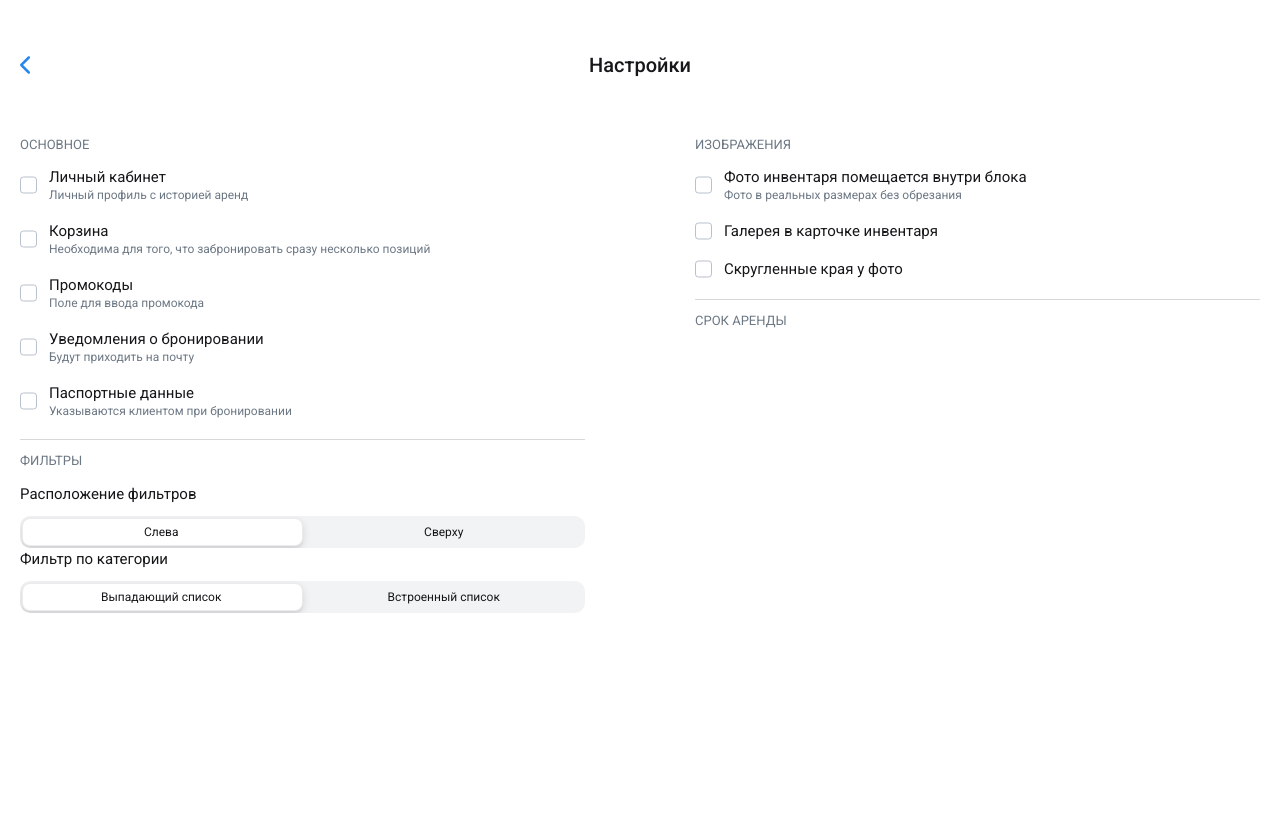
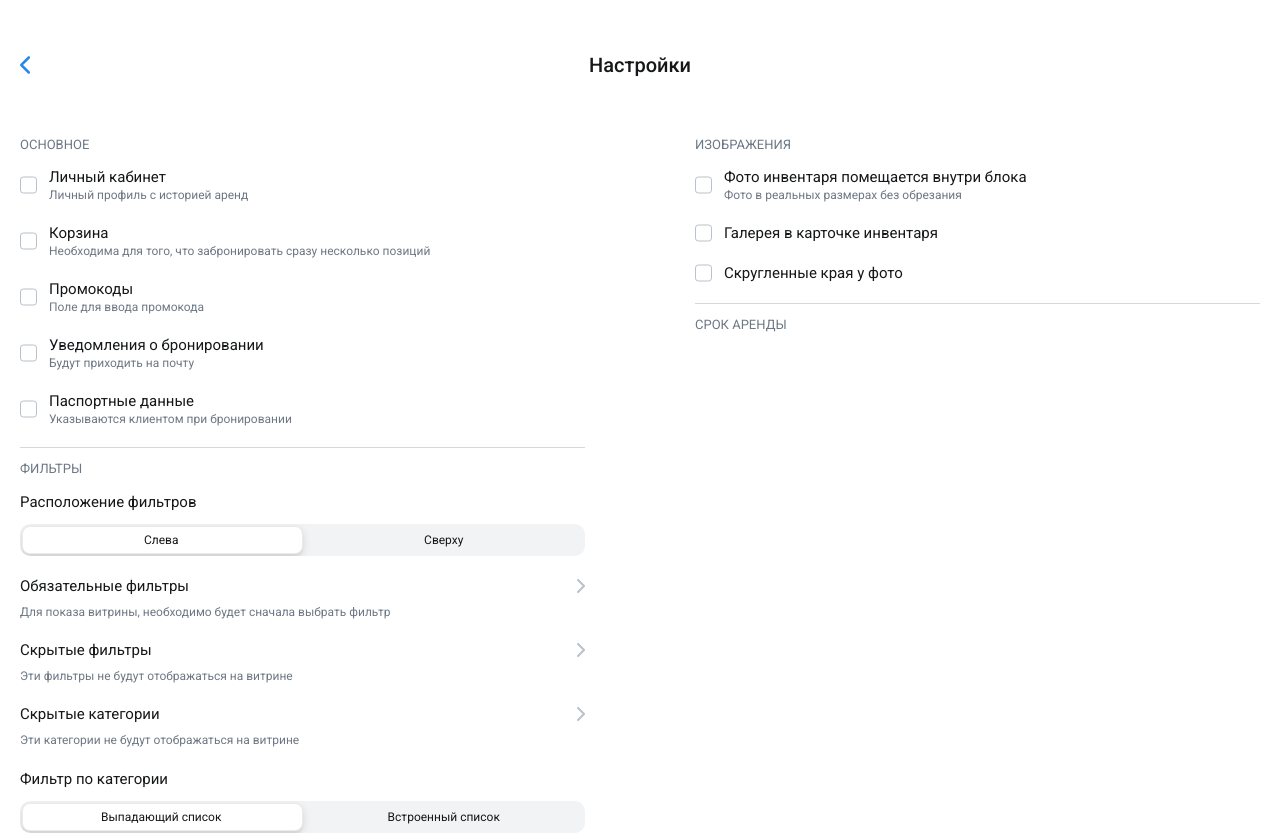
Before and after one commit to Learde/rih-widget-admin, a Vue app: page /settings in a window 1280 px wide. Before the commit the page ends 800 px from the top, so only its background shows below. Built offline with nearby package versions, Linux system fonts and the light colour scheme.

Commit message:
feat: add placeholder for select menu

```diff
--- a/src/components/uikit/index.js
+++ b/src/components/uikit/index.js
@@ -1,3 +1,4 @@
 export { default as BaseCheckbox } from "./checkbox/BaseCheckbox.vue";
 export { default as CheckboxWithAdditional } from "./checkbox/CheckboxWithAdditional.vue";
 export { default as BaseToggler } from "./toggler/BaseToggler.vue";
+export { default as BaseSelectMenu } from "./select/BaseSelectMenu.vue";
--- /dev/null
+++ b/src/components/uikit/select/BaseSelectMenu.vue
@@ -0,0 +1,54 @@
+<script setup>
+import { IconChevron } from "@/icones";
+</script>
+
+<template>
+    <div class="select-menu">
+        <div class="content">
+            <span class="label"><slot name="label" /></span>
+            <span class="additional"><slot name="additional" /></span>
+        </div>
+        <IconChevron class="chevron" />
+    </div>
+</template>
+
+<style lang="scss" scoped>
+.chevron {
+    position: relative;
+    top: 2px;
+    width: auto;
+    height: 16px;
+    color: var(--c-gray-1);
+    transition: color 0.4s;
+}
+
+.select-menu {
+    display: flex;
+    justify-content: space-between;
+    cursor: pointer;
+
+    &:hover {
+        .chevron {
+            color: var(--c-primary);
+        }
+    }
+}
+
+.label {
+    display: inline-block;
+    margin-bottom: 8px;
+    font-size: 15px;
+    line-height: 20px;
+}
+
+.additional {
+    font-size: 12px;
+    line-height: 16px;
+    color: var(--c-gray-2);
+}
+
+.content {
+    display: flex;
+    flex-direction: column;
+}
+</style>
--- a/src/views/SettingsPage.vue
+++ b/src/views/SettingsPage.vue
@@ -1,5 +1,5 @@
 <script setup>
-import { BaseToggler, CheckboxWithAdditional } from "@/components";
+import { BaseSelectMenu, BaseToggler, CheckboxWithAdditional } from "@/components";
 import { ref } from "vue";
 
 const FILTERS_POSITION_META = {
@@ -64,12 +64,30 @@ const settings = ref({
             </div>
             <hr />
             <h3>Фильтры</h3>
+            <div class="submenu">
                 <BaseToggler :meta="FILTERS_POSITION_META" v-model="settings.filtersPosition">
                     <template #label> Расположение фильтров </template>
                 </BaseToggler>
+                <BaseSelectMenu>
+                    <template #label> Обязательные фильтры </template>
+                    <template #additional>
+                        Для показа витрины, необходимо будет сначала выбрать фильтр
+                    </template>
+                </BaseSelectMenu>
+                <BaseSelectMenu>
+                    <template #label> Скрытые фильтры </template>
+                    <template #additional> Эти фильтры не будут отображаться на витрине </template>
+                </BaseSelectMenu>
+                <BaseSelectMenu>
+                    <template #label> Скрытые категории </template>
+                    <template #additional>
+                        Эти категории не будут отображаться на витрине
+                    </template>
+                </BaseSelectMenu>
                 <BaseToggler :meta="FILTER_CATEGORY_META" v-model="settings.filterCategory">
                     <template #label> Фильтр по категории </template>
                 </BaseToggler>
+            </div>
         </div>
         <div>
             <h3>Изображения</h3>
@@ -116,6 +134,6 @@ hr {
 .submenu {
     display: flex;
     flex-direction: column;
-    gap: 18px;
+    gap: 20px;
 }
 </style>
```
Lines whose indentation alone changed are shown as unchanged.
